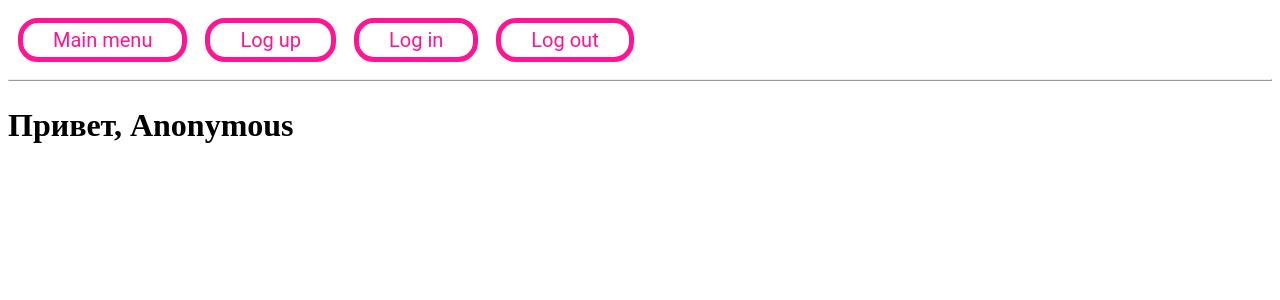
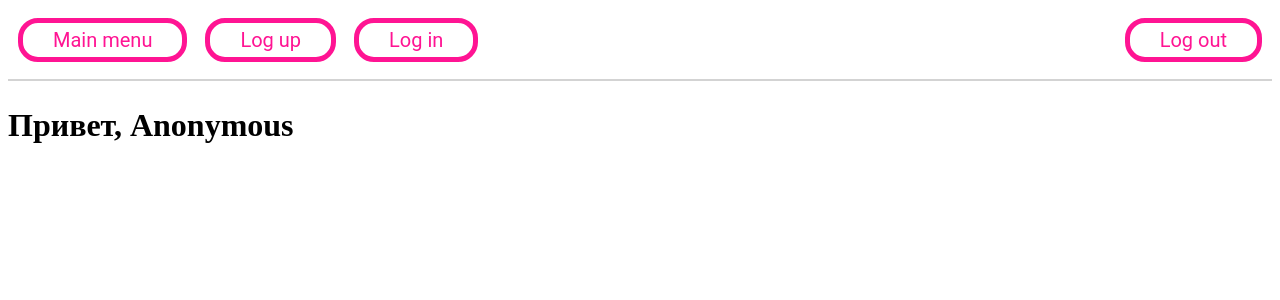
Before and after one commit to FalseR20/FalseR_BANK, a Django app: page / in a window 1280 px wide. Shown: the top 300 px of the page. Run offline with Django 3.2, Linux system fonts and the light colour scheme.

Commit message:
top panel update

```diff
--- a/dj/templates/base.html
+++ b/dj/templates/base.html
@@ -2,14 +2,25 @@
 <head>
     <meta charset="UTF-8">
     <title>{% block title %}Default title{% endblock title %}</title></head>
-{#<link rel="stylesheet" href="styles.css"/>#}
 <style>
-    {#body {#}
-    {#    top: 50px;#}
-    {#    height: 1400px;#}
-    {#    margin: 0 auto;#}
-    {#  }#}
-    .topButton {
+    #divTop {
+        background-color: white;
+        overflow: hidden;
+        top: 0;
+        left: 0;
+        right: 0;
+        display: -webkit-flex;
+        display: flex;
+        -webkit-flex-direction: row;
+        flex-direction: row;
+    }
+
+    #divBuffer {
+        -webkit-flex: auto;
+        flex: auto;
+    }
+
+    .buttonTop {
         padding: 5px 30px;
         margin: 7px 7px 14px 7px;
         background: transparent;
@@ -20,20 +31,17 @@
         font-family: "Roboto", "Lucida Grande", Verdana, Arial, sans-serif;
     }
 
-    .topButton:hover {
+    .buttonTop:hover {
         background: deeppink;
         color: white;
     }
 
-    .topDiv {
-        {#position: fixed;#}
-        background-color: white;
-        overflow: hidden;
-        top: 0;
-        left: 0;
-        right: 0;
-        width: 100%;
+    #hrTop {
+        margin: 0 0 0 0;
+        border-style: solid;
+        border-color: lightgrey;
     }
+
 
     .mainDiv {
         overflow: auto;
@@ -43,31 +51,39 @@
 </style>
 
 <body>
-<div class="topDiv">
+<div id="divTop">
     <table>
+        <tr>
             <td>
                 <a href="/">
-                <button class="topButton">Main menu</button>
+                    <button class="buttonTop">Main menu</button>
                 </a>
             </td>
             <td>
                 <a href="/log_up">
-                <button class="topButton">Log up</button>
+                    <button class="buttonTop">Log up</button>
                 </a>
             </td>
             <td>
                 <a href="/log_in">
-                <button class="topButton">Log in</button>
+                    <button class="buttonTop">Log in</button>
                 </a>
             </td>
+        </tr>
+    </table>
+    <div id="divBuffer">
+    </div>
+    <table>
+        <tr>
             <td>
                 <a href="/log_out">
-                <button class="topButton">Log out</button>
+                    <button class="buttonTop">Log out</button>
                 </a>
             </td>
+        </tr>
     </table>
-    <hr style="margin: 0 0 0 0; border-style: outset;: dimgrey">
 </div>
+<hr id="hrTop">
 
 <div class="mainDiv">
     {% block body %}{% endblock body %}
```
Also changed, not shown: dj/templates/styles.css (deleted). Lines whose indentation alone changed are shown as unchanged.
